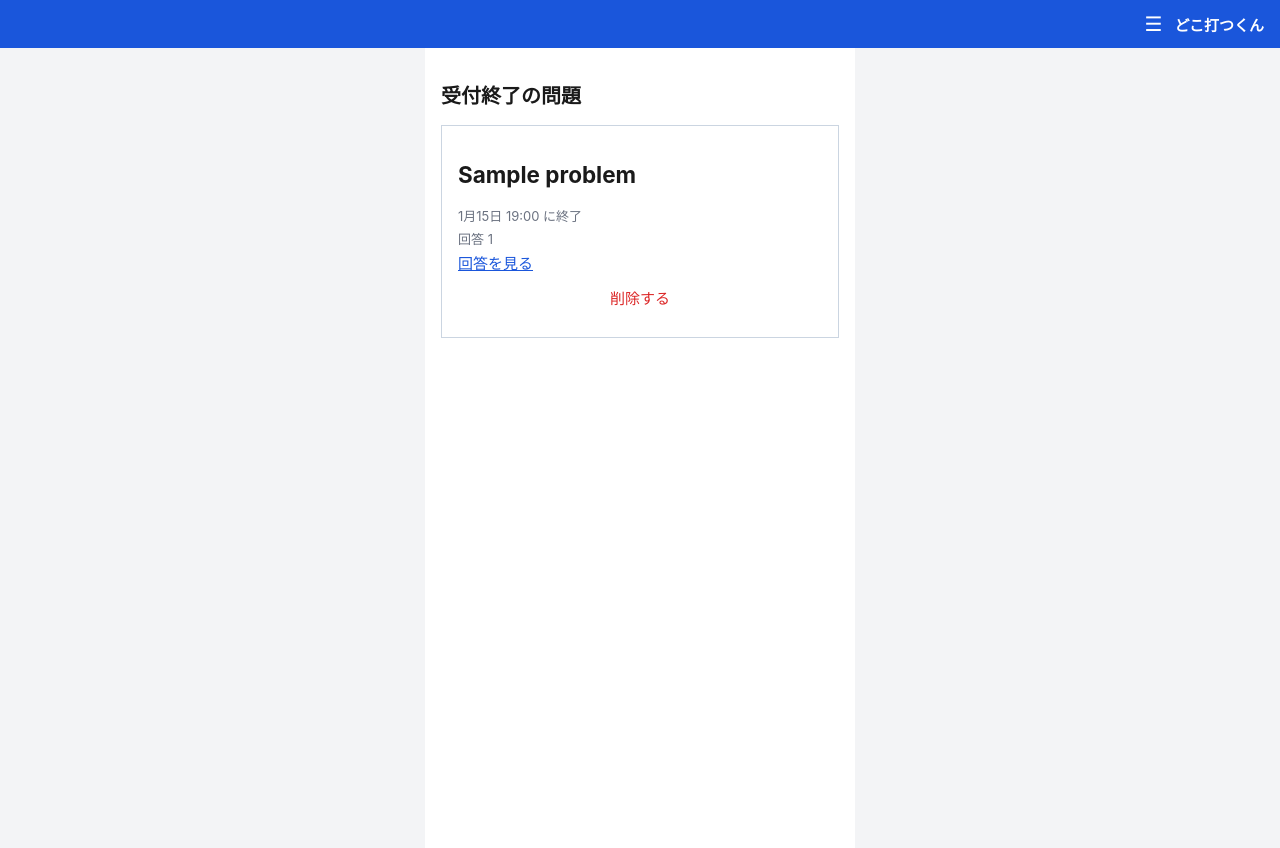
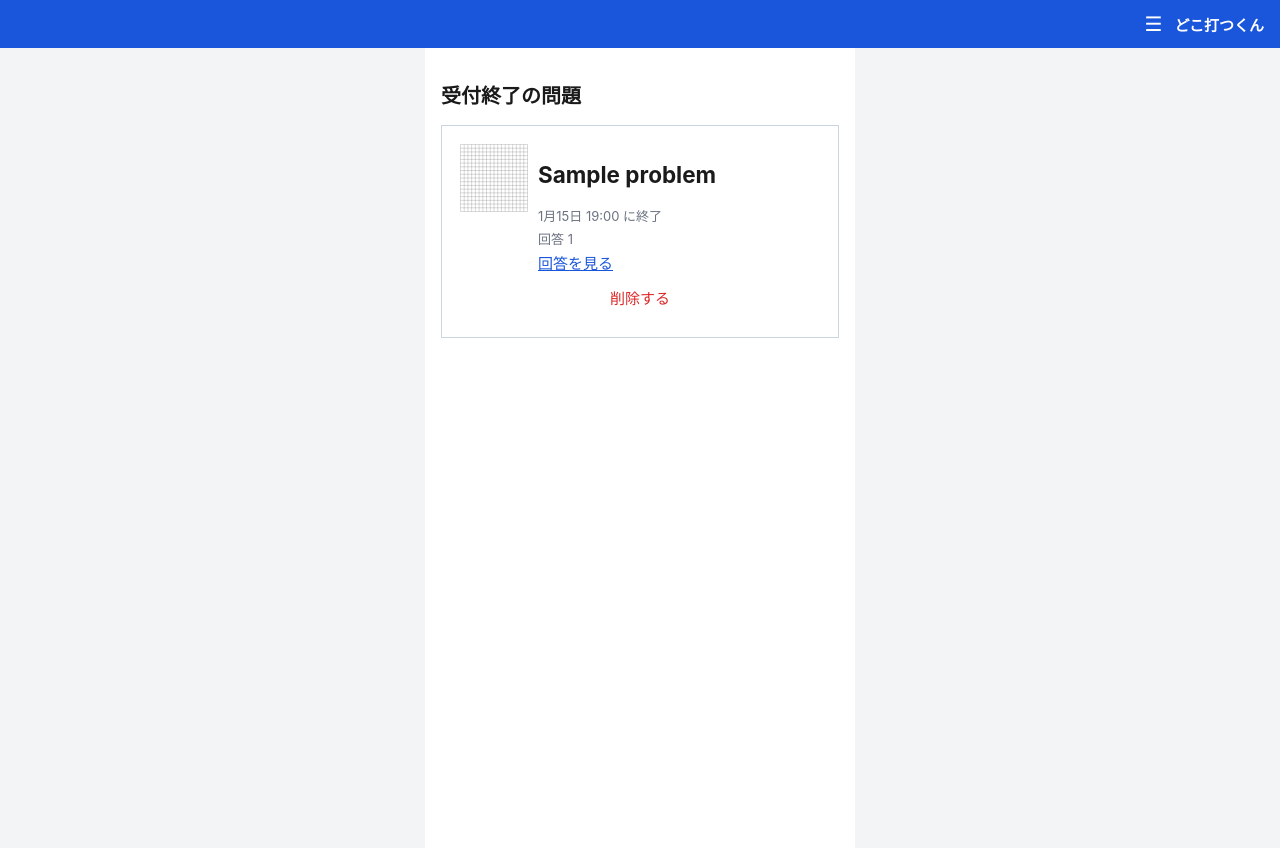
Before and after one commit to KMOkuda/dokoutsu, a Django app: page /problems/archive in a window 1280 px wide. Run offline with Django 5.2, Linux system fonts and the light colour scheme; a user stored in the database is signed in; tables that the repository leaves empty hold one stand-in row (values such as "Sample post").

Commit message:
回答一覧の盤面を着手位置周辺の拡大表示にし、問題一覧に盤面サムネイルを追加
- 回答カードの盤面を初期状態で着手位置周辺の拡大表示にし、[−]/[+]で全体表示と切り替えられるようにした(詳細設計書 2b)
- 受付中/受付終了の問題一覧のカードに盤面サムネイルを表示(基本設計書 4.1 盤面の表示のみ用途)
- 一覧テンプレートで goban.js の読み込みが漏れていたのを修正

Co-Authored-By: Claude Opus 5.5 <noreply@anthropic.com>
Claude-Session: https://claude.ai/code/session_01VPHSjY3MipT8z5jX64KDP1

```diff
--- a/dokoutsu/templates/problems/archive.html
+++ b/dokoutsu/templates/problems/archive.html
@@ -4,10 +4,15 @@
 {% if problems %}
   {% for problem in problems %}
     <article>
-      <h2>{{ problem.title }}</h2>
-      <p>{% if problem.closed_at %}{{ problem.closed_at|date:"n月j日 H:i" }}{% else %}{{ problem.deadline|date:"n月j日 H:i" }}{% endif %} に終了</p>
-      <p>回答 {{ problem.answer_count }}</p>
-      <a href="{% url 'answer_list' pk=problem.pk %}">回答を見る</a>
+      <div class="card-row">
+        <section aria-label="盤面のサムネイル" class="thumbnail" data-goban-viewer data-sgf="{{ problem.board_sgf }}"></section>
+        <div class="card-body">
+          <h2>{{ problem.title }}</h2>
+          <p>{% if problem.closed_at %}{{ problem.closed_at|date:"n月j日 H:i" }}{% else %}{{ problem.deadline|date:"n月j日 H:i" }}{% endif %} に終了</p>
+          <p>回答 {{ problem.answer_count }}</p>
+          <a href="{% url 'answer_list' pk=problem.pk %}">回答を見る</a>
+        </div>
+      </div>
       <form method="post" action="{% url 'problem_delete' pk=problem.pk %}">
         {% csrf_token %}
         <input type="hidden" name="next" value="archive_problems">
@@ -18,4 +23,5 @@
 {% else %}
   <p>受付終了の問題はありません。</p>
 {% endif %}
+<script src="/static/js/goban.js"></script>
 {% endblock %}
--- a/static/css/style.css
+++ b/static/css/style.css
@@ -254,6 +254,14 @@ nav[aria-label="共通メニュー"] {
   padding: var(--spacing-xs) var(--spacing-sm);
 }
 
+.goban-zoom-toggle {
+  min-height: auto;
+  width: auto;
+  padding: var(--spacing-xs) var(--spacing-sm);
+  margin-bottom: var(--spacing-xs);
+  font-weight: bold;
+}
+
 /* --- 一覧画面のカード --- */
 
 .rank-badge,
@@ -262,3 +270,20 @@ article p {
   font-size: var(--font-size-sm);
   margin: var(--spacing-xs) 0;
 }
+
+.card-row {
+  display: flex;
+  gap: var(--spacing-sm);
+  align-items: flex-start;
+}
+
+.card-row .thumbnail {
+  flex: 0 0 72px;
+  width: 72px;
+  margin: 0;
+}
+
+.card-row .card-body {
+  flex: 1;
+  min-width: 0;
+}
--- a/static/js/goban.js
+++ b/static/js/goban.js
@@ -135,35 +135,45 @@
     return { ok: true, grid: next };
   }
 
+  // options.region: {minX, minY, maxX, maxY}(交点座標、両端含む)を指定すると、
+  // 盤面の一部だけを拡大表示する(回答一覧画面「着手位置周辺の拡大表示」用)。
   function renderBoard(svg, grid, options) {
     options = options || {};
+    var region = options.region || { minX: 0, minY: 0, maxX: SIZE - 1, maxY: SIZE - 1 };
+    var minX = region.minX;
+    var minY = region.minY;
+    var cols = region.maxX - region.minX + 1;
+    var rows = region.maxY - region.minY + 1;
+
     while (svg.firstChild) svg.removeChild(svg.firstChild);
-    var boardSize = MARGIN * 2 + CELL * (SIZE - 1);
-    svg.setAttribute("viewBox", "0 0 " + boardSize + " " + boardSize);
+    var boardWidth = MARGIN * 2 + CELL * (cols - 1);
+    var boardHeight = MARGIN * 2 + CELL * (rows - 1);
+    svg.setAttribute("viewBox", "0 0 " + boardWidth + " " + boardHeight);
     svg.setAttribute("width", "100%");
 
-    for (var i = 0; i < SIZE; i++) {
+    for (var row = 0; row < rows; row++) {
       var line1 = document.createElementNS(SVG_NS, "line");
       line1.setAttribute("x1", MARGIN);
-      line1.setAttribute("x2", boardSize - MARGIN);
-      line1.setAttribute("y1", MARGIN + i * CELL);
-      line1.setAttribute("y2", MARGIN + i * CELL);
+      line1.setAttribute("x2", boardWidth - MARGIN);
+      line1.setAttribute("y1", MARGIN + row * CELL);
+      line1.setAttribute("y2", MARGIN + row * CELL);
       line1.setAttribute("stroke", "black");
       svg.appendChild(line1);
-
+    }
+    for (var col = 0; col < cols; col++) {
       var line2 = document.createElementNS(SVG_NS, "line");
       line2.setAttribute("y1", MARGIN);
-      line2.setAttribute("y2", boardSize - MARGIN);
-      line2.setAttribute("x1", MARGIN + i * CELL);
-      line2.setAttribute("x2", MARGIN + i * CELL);
+      line2.setAttribute("y2", boardHeight - MARGIN);
+      line2.setAttribute("x1", MARGIN + col * CELL);
+      line2.setAttribute("x2", MARGIN + col * CELL);
       line2.setAttribute("stroke", "black");
       svg.appendChild(line2);
     }
 
-    for (var y = 0; y < SIZE; y++) {
-      for (var x = 0; x < SIZE; x++) {
-        var cx = MARGIN + x * CELL;
-        var cy = MARGIN + y * CELL;
+    for (var y = region.minY; y <= region.maxY; y++) {
+      for (var x = region.minX; x <= region.maxX; x++) {
+        var cx = MARGIN + (x - minX) * CELL;
+        var cy = MARGIN + (y - minY) * CELL;
         if (grid[y][x]) {
           var circle = document.createElementNS(SVG_NS, "circle");
           circle.setAttribute("cx", cx);
@@ -270,19 +280,60 @@
     draw();
   }
 
+  var ZOOM_RADIUS = 3; // 着手位置周辺の拡大表示の範囲(片側の交点数)
+
   function initViewer(section) {
     var grid = parseBoardSgf(section.dataset.sgf || "");
     var svg = makeSvg();
     var highlight = null;
+    var zoomable = false;
+
     if (section.dataset.move) {
       var xy = sgfToCoord(section.dataset.move);
-      var placed = placeStone(grid, xy[0], xy[1], "B");
       // 回答の着手は色を問わず表示のみのため、取り判定なしでそのまま重ねる
       grid[xy[1]][xy[0]] = grid[xy[1]][xy[0]] || "B";
       highlight = xy;
+      zoomable = true;
     }
+
+    // 初期状態は着手位置周辺の拡大表示(詳細設計書「回答一覧画面」2.2/4.1)
+    var zoomed = zoomable;
+    var toggleBtn = null;
+
+    function region() {
+      if (!zoomed || !highlight) return null;
+      return {
+        minX: Math.max(0, highlight[0] - ZOOM_RADIUS),
+        minY: Math.max(0, highlight[1] - ZOOM_RADIUS),
+        maxX: Math.min(SIZE - 1, highlight[0] + ZOOM_RADIUS),
+        maxY: Math.min(SIZE - 1, highlight[1] + ZOOM_RADIUS),
+      };
+    }
+
+    function draw() {
+      renderBoard(svg, grid, { highlight: highlight, region: region() });
+      if (toggleBtn) {
+        toggleBtn.textContent = zoomed ? "−" : "+";
+        toggleBtn.setAttribute(
+          "aria-label",
+          zoomed ? "盤面全体を表示する" : "着手位置周辺を拡大する"
+        );
+      }
+    }
+
+    if (zoomable) {
+      toggleBtn = document.createElement("button");
+      toggleBtn.type = "button";
+      toggleBtn.className = "goban-zoom-toggle";
+      toggleBtn.addEventListener("click", function () {
+        zoomed = !zoomed;
+        draw();
+      });
+      section.appendChild(toggleBtn);
+    }
+
     section.appendChild(svg);
-    renderBoard(svg, grid, { highlight: highlight });
+    draw();
   }
 
   document.addEventListener("DOMContentLoaded", function () {
```
Also changed, not shown: dokoutsu/templates/problems/active.html (+10 -4 lines), 7 other files.
